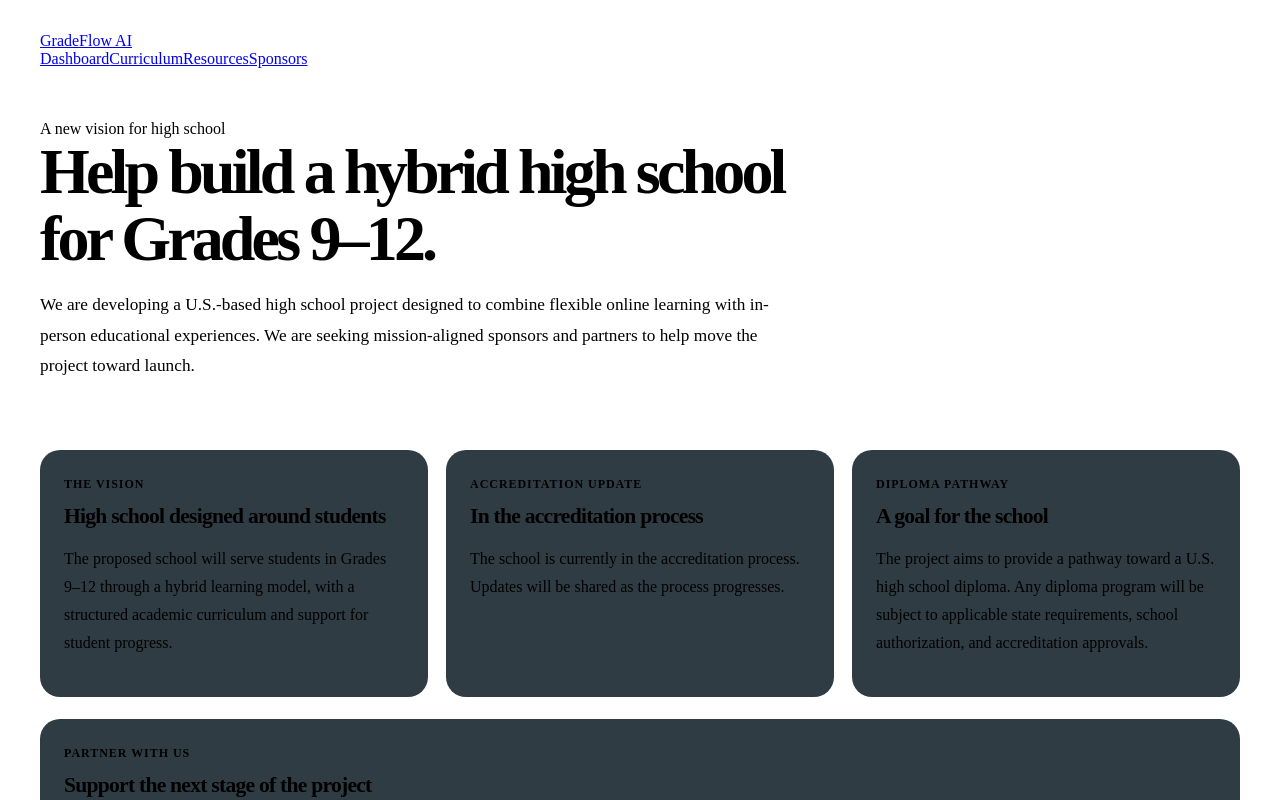
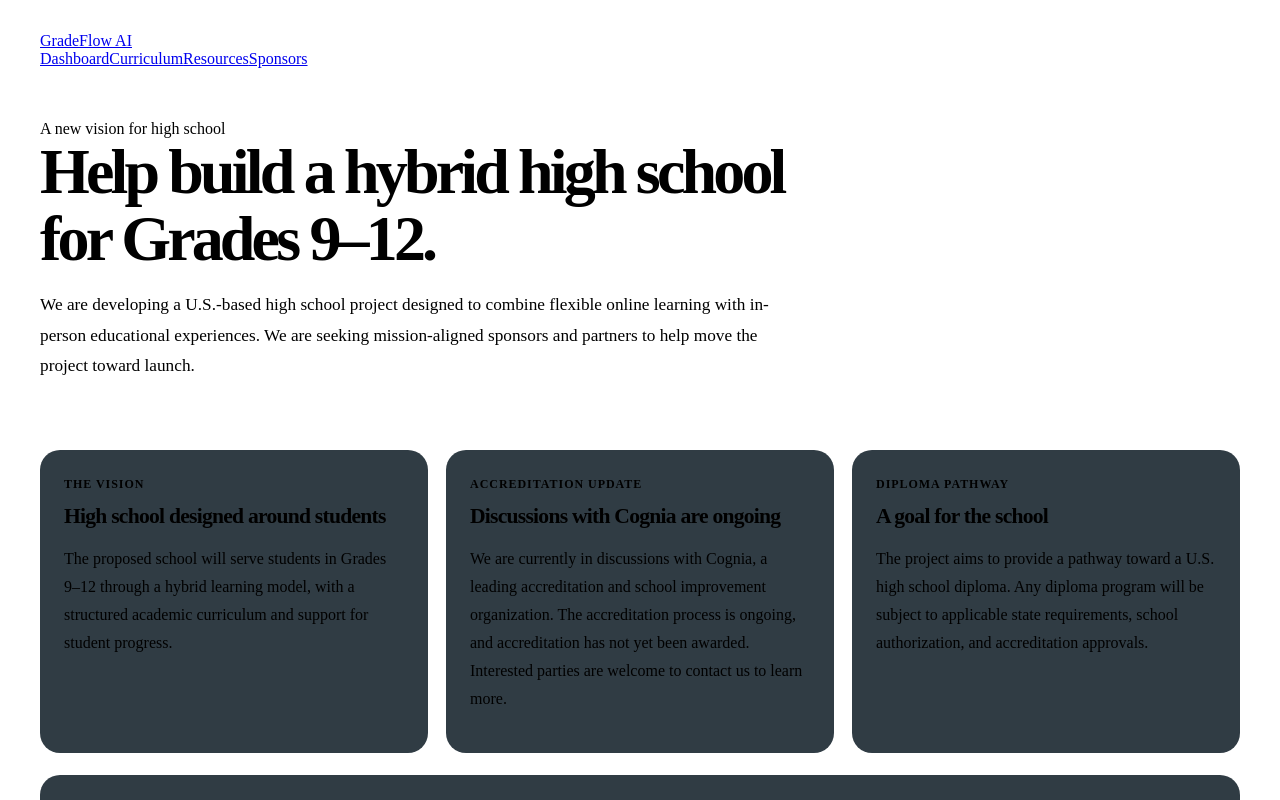
Before and after one commit to globalnexus-max/student-ai-learning-platform, a Next.js app: page /sponsors in a window 1280 px wide. Shown: the top 800 px of the page. Built offline with nearby package versions, Linux system fonts and the light colour scheme.

Commit message:
Clarify ongoing Cognia accreditation discussions

```diff
--- a/app/sponsors/page.tsx
+++ b/app/sponsors/page.tsx
@@ -35,9 +35,11 @@ export default function SponsorsPage() {
 
         <article className="sponsor-card">
           <span className="sponsor-label">Accreditation update</span>
-          <h2>In the accreditation process</h2>
+          <h2>Discussions with Cognia are ongoing</h2>
           <p>
-            The school is currently in the accreditation process. Updates will be shared as the process progresses.
+            We are currently in discussions with Cognia, a leading accreditation and school improvement
+            organization. The accreditation process is ongoing, and accreditation has not yet been awarded.
+            Interested parties are welcome to contact us to learn more.
           </p>
         </article>
 
```
